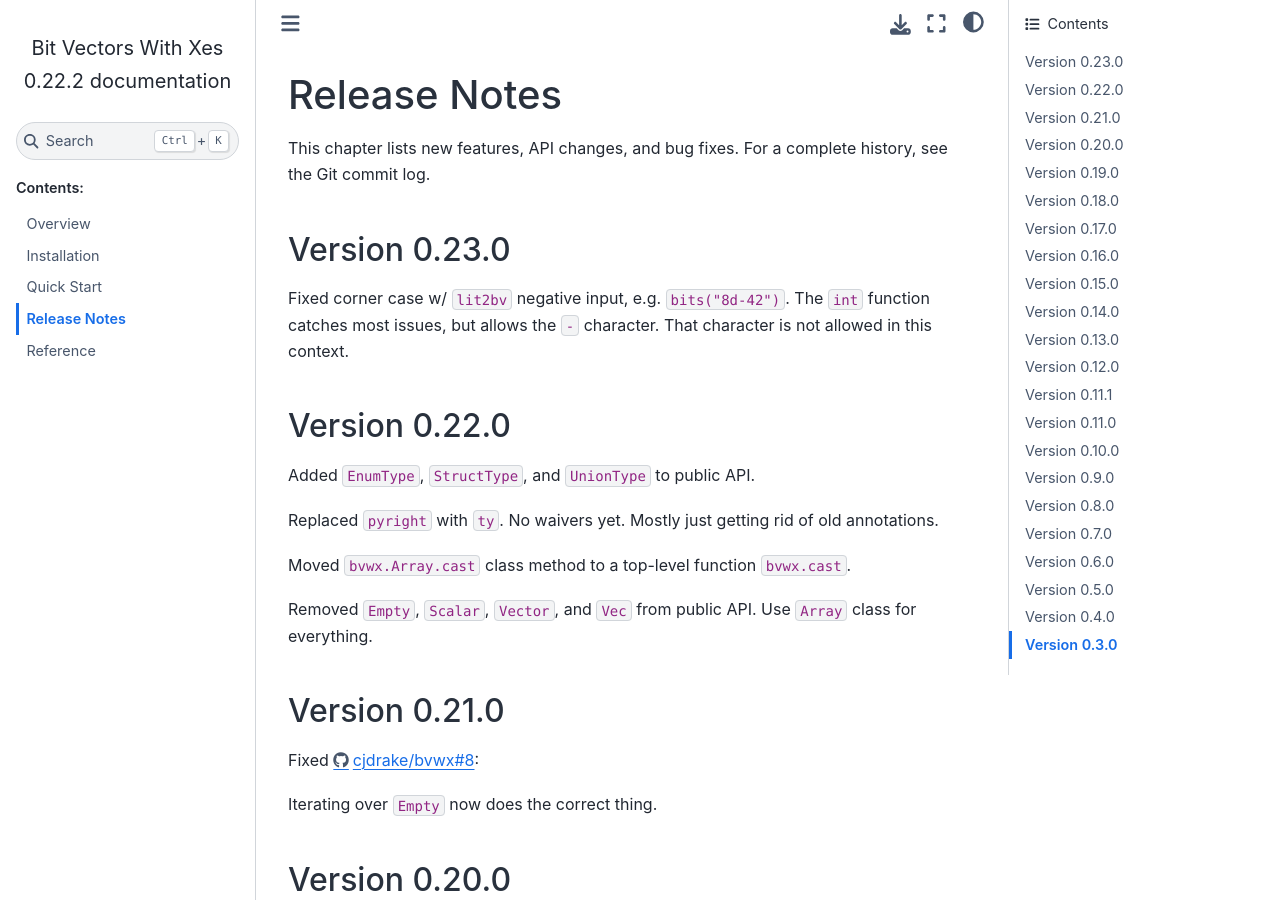
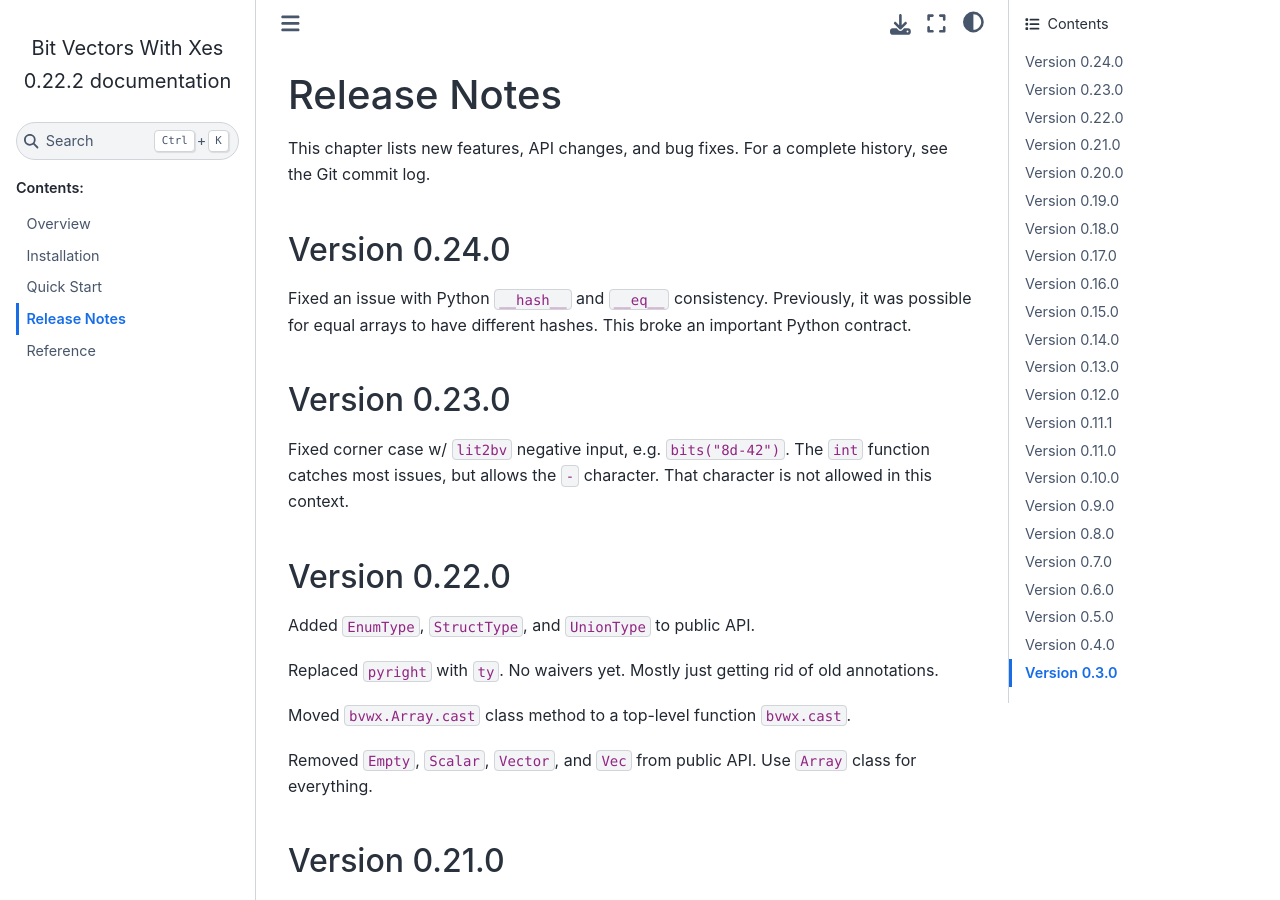
Before and after one commit to cjdrake/bvwx, a Sphinx documentation site: the page built from doc/source/release_notes.rst, in a window 1280 px wide and 900 px high. Built offline with Sphinx 7.4.7 and the Sphinx Book theme 1.1.4, drawn with Linux system fonts in a browser that asks for light colours.

Commit message:
Add 0.24 release notes

```diff
--- a/doc/source/release_notes.rst
+++ b/doc/source/release_notes.rst
@@ -6,6 +6,14 @@
 
 This chapter lists new features, API changes, and bug fixes.
 For a complete history, see the Git commit log.
+
+
+Version 0.24.0
+==============
+
+Fixed an issue with Python ``__hash__`` and ``__eq__`` consistency.
+Previously, it was possible for equal arrays to have different hashes.
+This broke an important Python contract.
 
 
 Version 0.23.0
```
